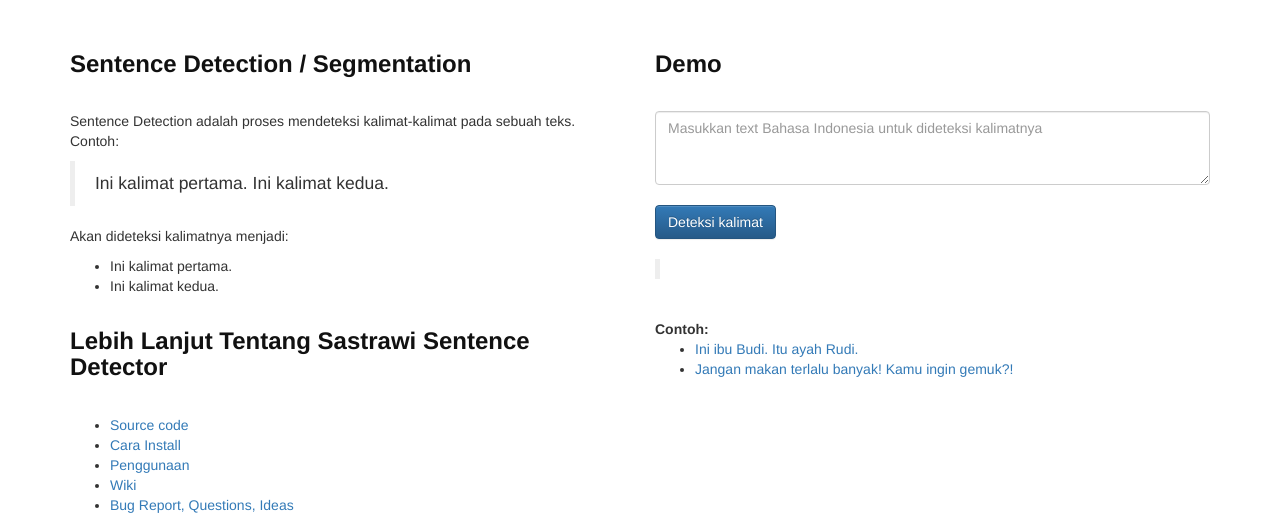
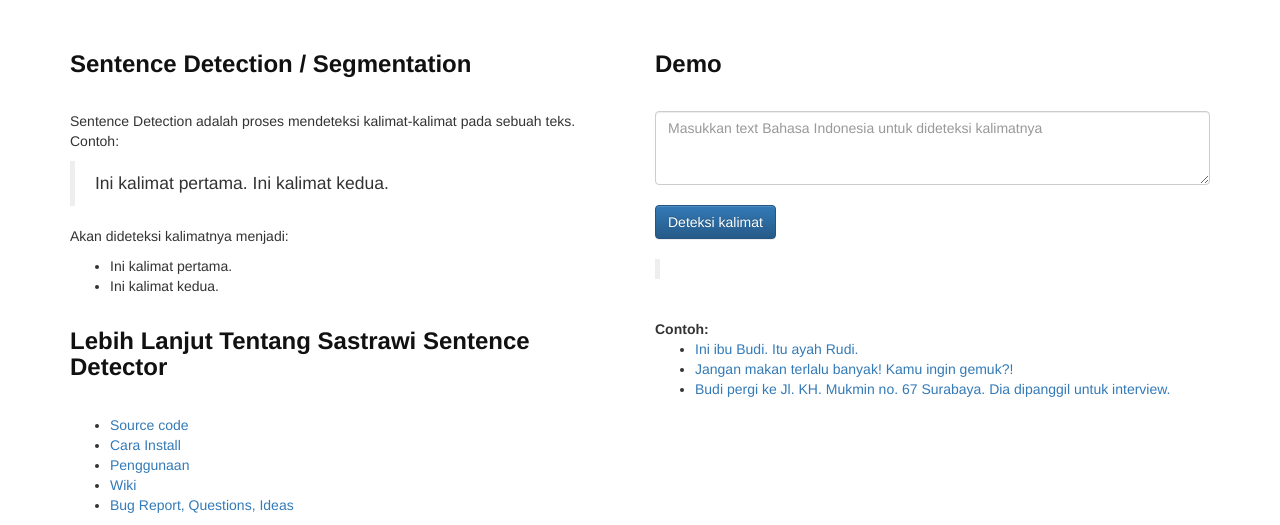
Before and after one commit to sastrawi/sastrawi.github.io, a plain HTML site: page sentence-detector.html in a window 1280 px wide. Shown: the part 445-970 px from the top of the page. Drawn offline with nearby package versions, Linux system fonts and the light colour scheme.

Commit message:
add example

```diff
--- a/sentence-detector.html
+++ b/sentence-detector.html
@@ -88,6 +88,7 @@
                 <ul>
                     <li><a href="#" class="text-example">Ini ibu Budi. Itu ayah Rudi.</a></li>
                     <li><a href="#" class="text-example">Jangan makan terlalu banyak! Kamu ingin gemuk?!</a></li>
+                    <li><a href="#" class="text-example">Budi pergi ke Jl. KH. Mukmin no. 67 Surabaya. Dia dipanggil untuk interview.</a></li>
                 </ul>
                 <br />
             </div>
```
